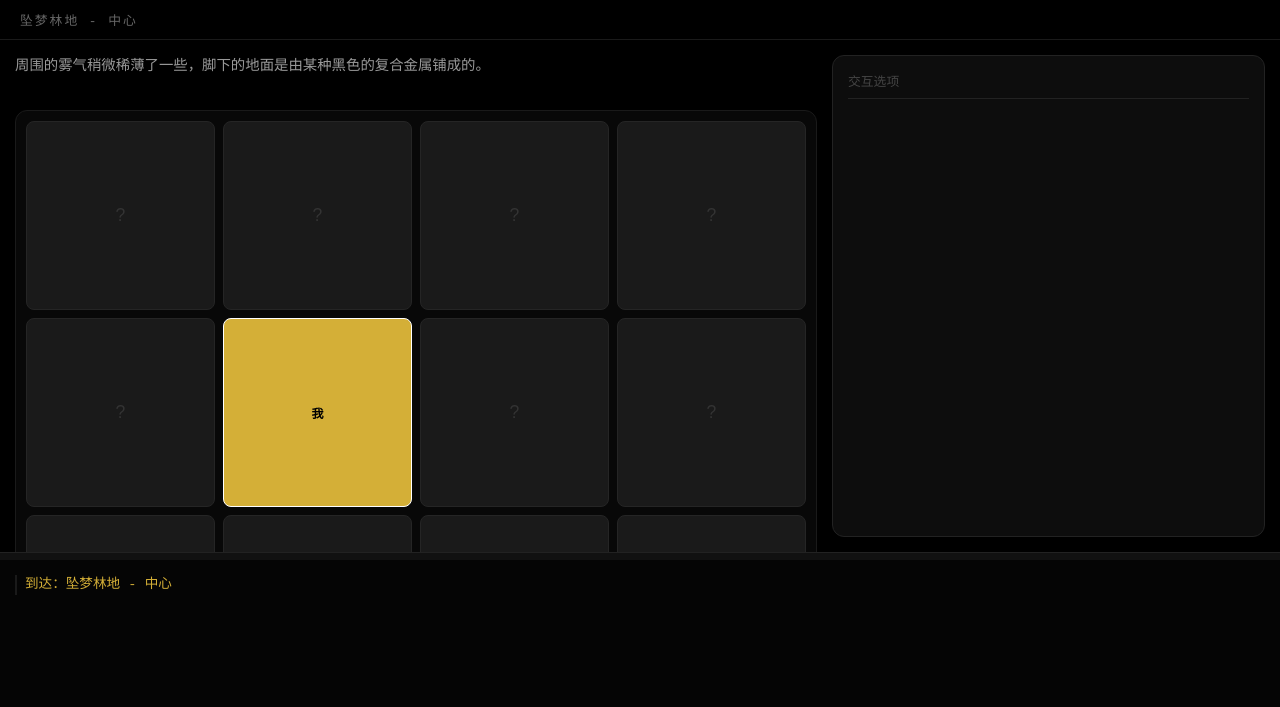
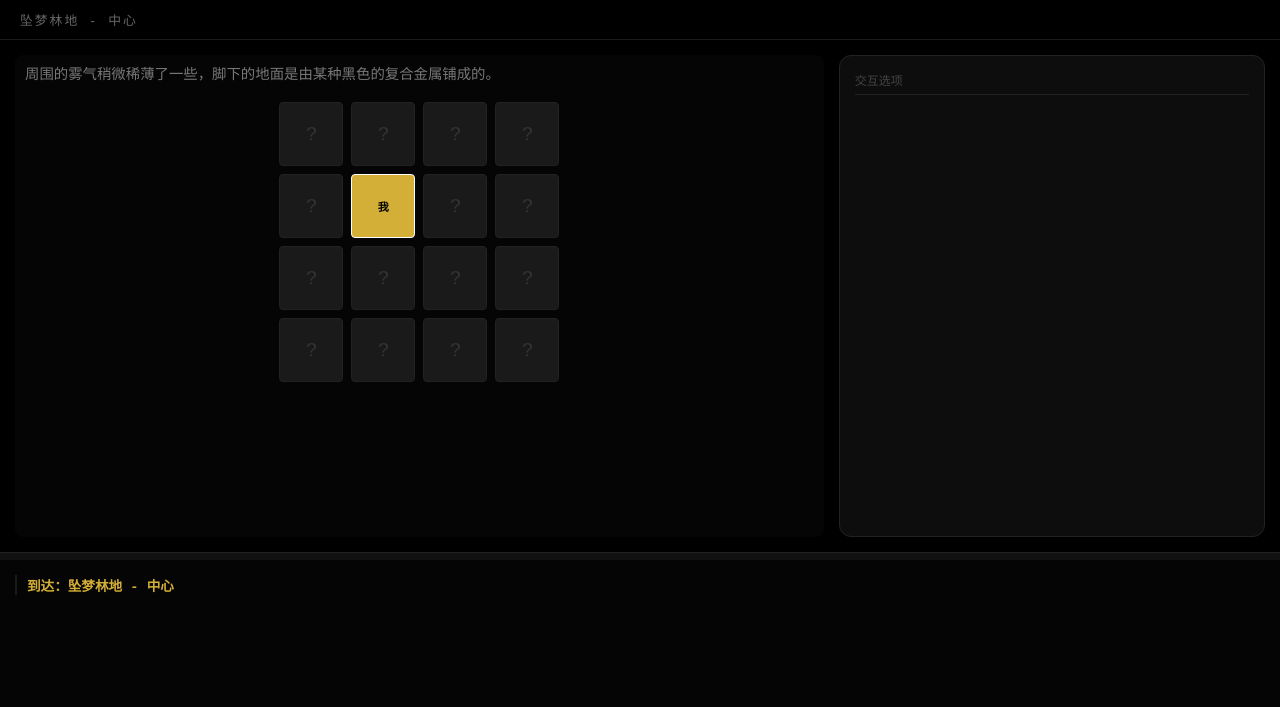
Before and after one commit to Motokano/SextingReborn, a plain HTML site: page index.html in a window 1280 px wide. Drawn offline with Linux system fonts and the light colour scheme.

Commit message:
Update style.css

```diff
--- a/style.css
+++ b/style.css
@@ -1,4 +1,3 @@
-/* 核心重置 */
 * { margin: 0; padding: 0; box-sizing: border-box; -webkit-tap-highlight-color: transparent; }
 body { background: #000; color: #ccc; font-family: "PingFang SC", "Microsoft YaHei", monospace; height: 100vh; overflow: hidden; }
 
@@ -6,48 +5,58 @@
 
 #status-bar { height: 40px; border-bottom: 1px solid #1a1a1a; display: flex; align-items: center; padding: 0 20px; font-size: 0.8rem; color: #666; letter-spacing: 2px; }
 
-/* 舞台布局 */
+/* 舞台布局：左右分栏 */
 #interaction-stage { flex: 1; display: flex; padding: 15px; gap: 15px; overflow: hidden; }
-#grid-container { flex: 2; display: flex; flex-direction: column; }
-#scene-desc { min-height: 40px; margin-bottom: 15px; font-size: 0.9rem; line-height: 1.6; color: #999; }
 
-/* 动态网格 */
+#grid-container {
+    flex: 2;
+    display: flex;
+    flex-direction: column;
+    overflow: auto; /* 地图过大时允许滚动 */
+    padding: 10px;
+    background: #050505;
+    border-radius: 8px;
+}
+
+#scene-desc { margin-bottom: 15px; font-size: 0.9rem; line-height: 1.5; color: #777; }
+
+/* 64x64 砖块网格 */
 .action-grid {
     display: grid;
-    grid-template-columns: repeat(var(--cols, 4), 1fr);
+    grid-template-columns: repeat(var(--cols, 4), 64px);
+    grid-template-rows: repeat(var(--rows, 4), 64px);
     gap: 8px;
-    background: #080808;
-    padding: 10px;
-    border-radius: 12px;
-    border: 1px solid #1a1a1a;
+    width: max-content; /* 紧贴内容 */
+    margin: 0 auto;
 }
 
 .action-btn {
-    aspect-ratio: 1 / 1;
-    background: #121212;
+    width: 64px;
+    height: 64px;
+    background: #111;
     border: 1px solid #222;
-    border-radius: 8px;
+    border-radius: 4px;
     color: #888;
-    font-size: 0.75rem;
+    font-size: 11px; /* 缩略名显示 */
     cursor: pointer;
     display: flex;
     align-items: center;
     justify-content: center;
     text-align: center;
     transition: all 0.2s;
+    overflow: hidden;
+    padding: 2px;
 }
 
-/* 迷雾样式 */
-.is-hidden { background: #1a1a1a; border-color: #252525; color: transparent !important; }
-.is-hidden::after { content: "?"; color: #333; font-size: 1.1rem; }
+.is-hidden { background: #1a1a1a; color: transparent !important; }
+.is-hidden::after { content: "?"; color: #333; font-size: 1.2rem; }
 
-/* 元素类型颜色 */
+/* 元素类型 */
 .type-player { background: #d4af37 !important; color: #000 !important; font-weight: bold; border-color: #fff !important; }
 .type-npc { color: #d4af37; }
 .type-exit { color: #6c6; }
-.type-empty { opacity: 0.3; }
 
-/* 侧边菜单 */
+/* 右侧菜单 */
 #side-menu {
     flex: 1;
     background: #0d0d0d;
@@ -56,18 +65,20 @@
     padding: 15px;
     display: flex;
     flex-direction: column;
-    gap: 10px;
+    gap: 12px;
+    min-width: 150px;
     animation: slideIn 0.3s ease-out;
 }
-.menu-title { font-size: 0.8rem; color: #444; border-bottom: 1px solid #222; padding-bottom: 8px; margin-bottom: 5px; }
-.menu-btn { background: #1a1a1a; border: 1px solid #333; color: #aaa; padding: 10px; border-radius: 6px; cursor: pointer; font-size: 0.8rem; }
+.menu-title { font-size: 0.75rem; color: #444; text-transform: uppercase; border-bottom: 1px solid #222; padding-bottom: 5px; }
+.menu-btn { background: #1a1a1a; border: 1px solid #333; color: #aaa; padding: 12px 8px; border-radius: 6px; cursor: pointer; font-size: 0.85rem; }
 .menu-btn:hover { border-color: #d4af37; color: #fff; }
 .hidden { display: none; }
 
-/* 日志框与拉伸条 */
+/* 日志区 */
 #log-resizer { height: 8px; background: #111; cursor: ns-resize; border-top: 1px solid #222; }
 #log-console { height: 30%; background: #050505; overflow-y: auto; padding: 15px; font-size: 0.85rem; }
-.log-entry { margin-bottom: 10px; line-height: 1.5; color: #777; border-left: 2px solid #1a1a1a; padding-left: 8px; }
-.system-msg { color: #d4af37; }
+.log-entry { margin-bottom: 8px; color: #777; border-left: 2px solid #1a1a1a; padding-left: 10px; }
+.highlight { color: #eee; }
+.system-msg { color: #d4af37; font-weight: bold; }
 
-@keyframes slideIn { from { opacity: 0; transform: translateX(10px); } to { opacity: 1; transform: translateX(0); } }
+@keyframes slideIn { from { opacity: 0; transform: translateX(20px); } to { opacity: 1; transform: translateX(0); } }
```
